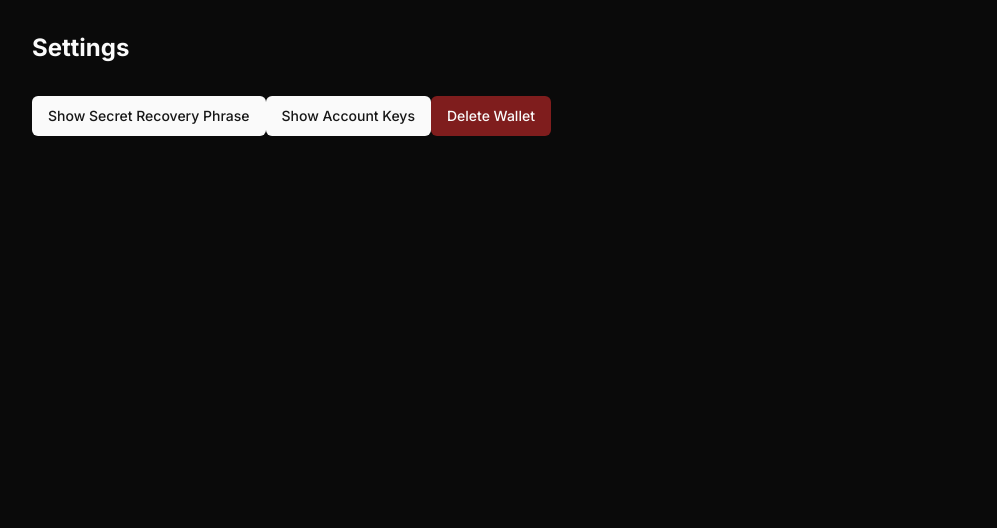
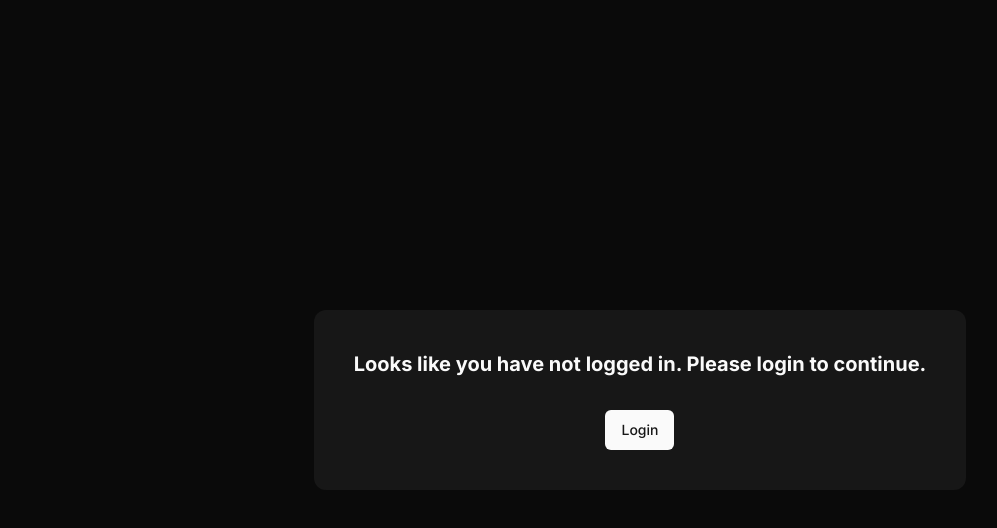
Before and after one commit to nihar-hegde/wallet, a Next.js app: page /settings in a window 1280 px wide. Shown: the top 528 px of the page, without its empty margins (0-997 px from the left). Built offline with nearby package versions, Linux system fonts and the light colour scheme.

Commit message:
adding settings page syles

```diff
--- a/src/app/settings/page.tsx
+++ b/src/app/settings/page.tsx
@@ -3,13 +3,31 @@
 import React from "react";
 import { useAccounts } from "@/hooks/useAccounts";
 import { SettingsPage } from "@/components/Shared/SettingsComponent";
+import Link from "next/link";
+import { buttonVariants } from "@/components/ui/button";
 
 const SettingsPageRoute = () => {
   const { selectedAccount } = useAccounts();
+  if (!selectedAccount) {
+    return (
+      <div className="w-full h-screen flex flex-col items-center justify-center">
+        <div className="bg-neutral-900 p-10 rounded-xl flex flex-col items-center gap-8">
+          <h1 className="text-xl font-bold">
+            Looks like you have not logged in. Please login to continue.
+          </h1>
+          <Link href={"/dashboard"} className={buttonVariants()}>
+            Login
+          </Link>
+        </div>
+      </div>
+    );
+  }
 
   return (
-    <div className="container mx-auto p-4">
-      <SettingsPage selectedAccountPublicKey={selectedAccount} />
+    <div className="w-full h-screen flex flex-col items-center justify-center">
+      <div className="bg-neutral-900 p-10 rounded-xl flex flex-col items-center gap-8">
+        <SettingsPage selectedAccountPublicKey={selectedAccount} />
+      </div>
     </div>
   );
 };
--- a/src/components/Shared/SettingsComponent.tsx
+++ b/src/components/Shared/SettingsComponent.tsx
@@ -1,6 +1,6 @@
 import React, { useState } from "react";
 import { useRouter } from "next/navigation";
-import { Button } from "@/components/ui/button";
+import { Button, buttonVariants } from "@/components/ui/button";
 import { Input } from "@/components/ui/input";
 import {
   Dialog,
@@ -13,6 +13,8 @@ import { Alert, AlertDescription, AlertTitle } from "@/components/ui/alert";
 import { walletUtils } from "@/lib/solana-utils/solana-wallet-utils";
 import { browserStorage } from "@/lib/solana-utils/storage-utils";
 import { CopyButton } from "./CopyToClipboard";
+import Link from "next/link";
+import { ArrowLeft } from "lucide-react";
 
 interface SettingsPageProps {
   selectedAccountPublicKey: string | null;
@@ -81,22 +83,41 @@ export const SettingsPage: React.FC<SettingsPageProps> = ({
   };
 
   return (
-    <div className="p-4 space-y-4">
-      <h1 className="text-2xl font-bold mb-4">Settings</h1>
-
-      <Button onClick={() => setIsShowMnemonicModalOpen(true)}>
+    <div className="">
+      <div className="w-full max-w-md bg-neutral-900 rounded-lg shadow-lg overflow-hidden">
+        <div className="p-6">
+          <div className="flex items-center justify-between mb-6">
+            <Link
+              href="/dashboard"
+              className={buttonVariants({ variant: "outline", size: "sm" })}
+            >
+              <ArrowLeft className="mr-2 h-4 w-4" /> Back
+            </Link>
+            <h1 className="text-2xl font-bold text-white">Settings</h1>
+          </div>
+          <div className="space-y-4">
+            <Button
+              onClick={() => setIsShowMnemonicModalOpen(true)}
+              className="w-full "
+            >
               Show Secret Recovery Phrase
             </Button>
-      <Button onClick={() => setIsShowKeysModalOpen(true)}>
+            <Button
+              onClick={() => setIsShowKeysModalOpen(true)}
+              className="w-full"
+            >
               Show Account Keys
             </Button>
             <Button
               onClick={() => setIsDeleteWalletModalOpen(true)}
               variant="destructive"
+              className="w-full"
             >
               Delete Wallet
             </Button>
-
+          </div>
+        </div>
+      </div>
       <Dialog
         open={isShowMnemonicModalOpen}
         onOpenChange={setIsShowMnemonicModalOpen}
--- a/src/components/Shared/Sidebar.tsx
+++ b/src/components/Shared/Sidebar.tsx
@@ -72,14 +72,7 @@ export const Sidebar: React.FC<SidebarProps> = ({
           <PlusCircle className="w-4 h-4 mr-2" />
           Add Account
         </Button>
-        <Button
-          variant="outline"
-          className="w-full bg-secondary hover:bg-secondary/80 text-secondary-foreground border-border"
-          onClick={onAddAccount}
-        >
-          <Settings className="w-4 h-4 mr-2" />
-          Settings
-        </Button>
+
         <Link href={"/settings"} className={buttonVariants()}>
           <Settings className="w-4 h-4 mr-2" /> Settings
         </Link>
```
Lines whose indentation alone changed are shown as unchanged.
